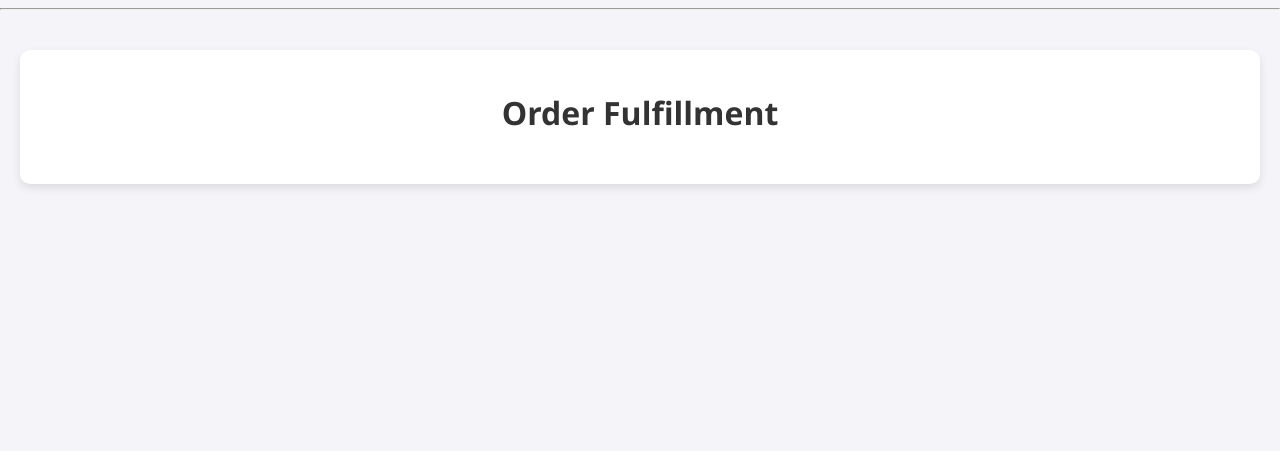
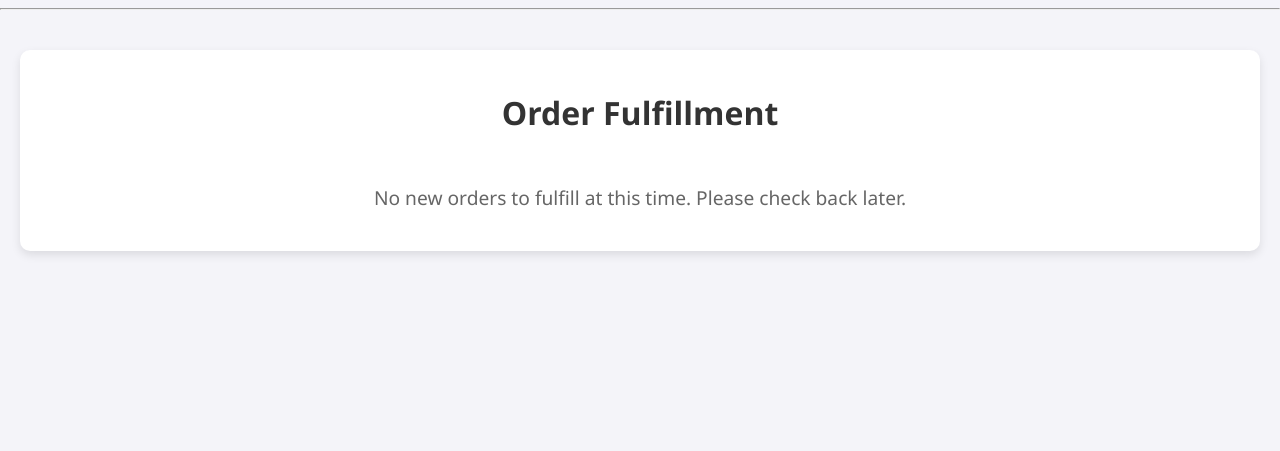
Before and after one commit to hiibolt/spells_r_us, a PHP site: page /fulfillment.php in a window 1280 px wide. Shown: the part 90-541 px from the top of the page. Run offline with PHP 8.4, Linux system fonts and the light colour scheme; the visitor is signed in with stand-in values (Sample User, id 1); data that the repository does not hold is empty; a stand-in replaces the project's code that opens the database connection.

Commit message:
feat: Added a text if orders are empty

```diff
--- a/fulfillment.php
+++ b/fulfillment.php
@@ -49,6 +49,11 @@ $orders = $stmt->fetchAll(PDO::FETCH_ASSOC);
 <div class="profile-container">
     <h1>Order Fulfillment</h1>
     <div class="order-container">
+        <?php if (empty($orders)): ?>
+            <p style="text-align: center; font-size: 1.2rem; color: #666; margin-top: 20px;">
+                No new orders to fulfill at this time. Please check back later.
+            </p>
+        <?php else: ?>
             <?php foreach ($orders as $order): ?>
                 <div class="order">
                     <div class="order-header">
@@ -67,6 +72,7 @@ $orders = $stmt->fetchAll(PDO::FETCH_ASSOC);
                     </div>
                 </div>
             <?php endforeach; ?>
+        <?php endif; ?>
     </div>
 </div>
 <?php require 'footer.php'; ?>
```
Lines whose indentation alone changed are shown as unchanged.
